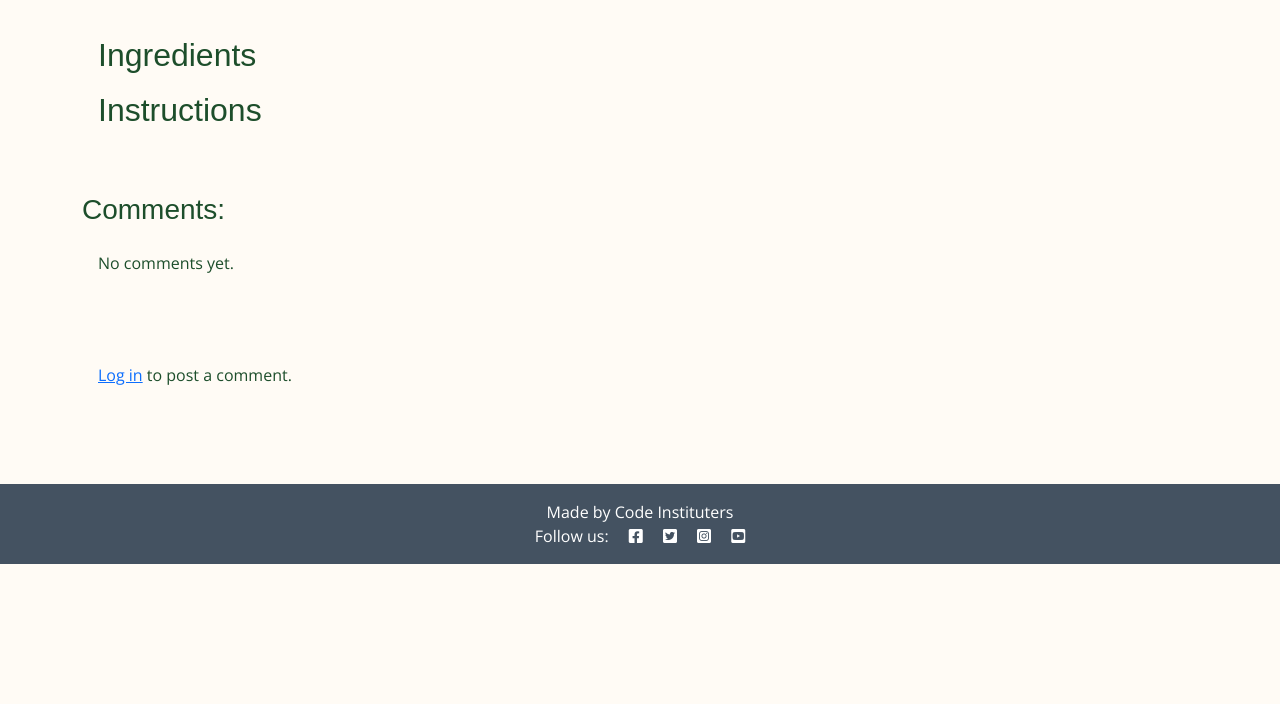
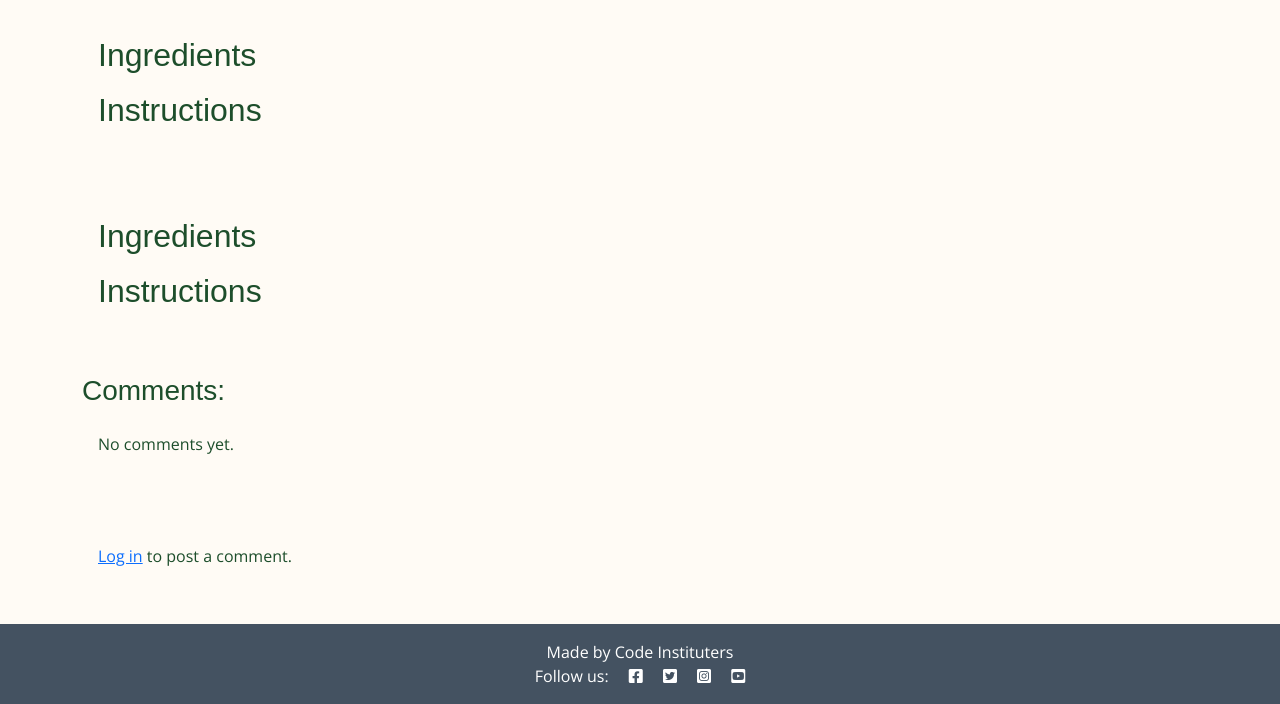
Before and after one commit to katee145/nourish, a Django app: template nourish_home/templates/recipe_detail.html in a window 1280 px wide. Shown: the part 236-940 px from the top of the page. Before the commit the page ends 800 px from the top, so only its background shows below. Run offline with Django 4.2, Linux system fonts and the light colour scheme; the template is opened without the code that fills it, so the values that code supplies are empty; parts of the project's set-up code (start-up, migrations or seed data) failed here and were passed over; some libraries are stand-ins or nearby versions; some web fonts are replaced.

Commit message:
adjust display of ingredients and instructions

```diff
--- a/config/settings.py
+++ b/config/settings.py
@@ -30,7 +30,7 @@ TEMPLATES_DIR = os.path.join(BASE_DIR, 'templates')
 SECRET_KEY = os.environ.get('SECRET_KEY')
 
 # SECURITY WARNING: don't run with debug turned on in production!
-DEBUG = False
+DEBUG = True
 # DEBUG = 'DEBUG' in os.environ
 
 
--- a/nourish_home/models.py
+++ b/nourish_home/models.py
@@ -20,7 +20,7 @@ class Recipe(models.Model):
         User, on_delete=models.SET_NULL, null=True, related_name="recipes"
     )
     featured_image = CloudinaryField('image', default='placeholder')
-    ingredients = models.ManyToManyField('Ingredient', related_name='recipes', blank=True)  # Added related_name here
+    ingredients = models.TextField(blank=True)  # Store ingredients as a string
     cooking_time = models.IntegerField(default=0)
     prep_time = models.IntegerField(default=0)
     servings = models.PositiveIntegerField(default=1)
@@ -30,6 +30,7 @@ class Recipe(models.Model):
 
     def __str__(self):
         return self.title
+
 
 
 class Ingredient(models.Model):
--- a/nourish_home/templates/recipe_detail.html
+++ b/nourish_home/templates/recipe_detail.html
@@ -13,6 +13,7 @@
         <p><strong>Cooking Time:</strong> {{ recipe.cooking_time }} mins</p>
         <p><strong>Preparation Time:</strong> {{ recipe.prep_time }} mins</p>
         <p><strong>Servings:</strong> {{ recipe.servings }}</p>
+
     </div>
     <div class="image-section flex-grow-1">
         {% if "placeholder" in recipe.featured_image.url %}
@@ -30,10 +31,32 @@
                 <!-- Ingredients list -->
                 <h2>Ingredients</h2>
                 <ul>
-                    {% for ingredient in recipe.ingredient_set.all %}
-                    <li>{{ ingredient.quantity }} {{ ingredient.unit }} {{ ingredient.name }}</li>
+                    {% for ingredient in ingredients %}
+                        <li>{{ ingredient.strip }}</li>
                     {% endfor %}
                 </ul>
+
+                <!-- Instructions -->
+                <h2>Instructions</h2>
+                <ol>
+                    {% for instruction in instructions %}
+                        <li>{{ instruction.strip }}</li>
+                    {% endfor %}
+                </ol>
+            </div>
+        </div>
+    </div>
+</div>
+
+
+
+<div class="container">
+    <div class="row">
+        <div class="col card mb-4 mt-3 left top">
+            <div class="card-body">
+                <!-- Ingredients list -->
+                <h2>Ingredients</h2>
+                <p class="card-text">{{ recipe.ingredients | safe }}</p>
 
                 <!-- Instructions -->
                 <h2>Instructions</h2>
```
Also changed, not shown: nourish_home/views.py (+7 -0 lines), recipes_dump.json (added, +1 -0 lines), nourish_home/migrations/0005_recipe_categories_alter_recipecategory_category.py (added), nourish_home/migrations/0006_remove_recipe_categories_and_more.py (added), nourish_home/migrations/0007_remove_recipe_ingredients_recipe_ingredients.py (added), 1 other file.
